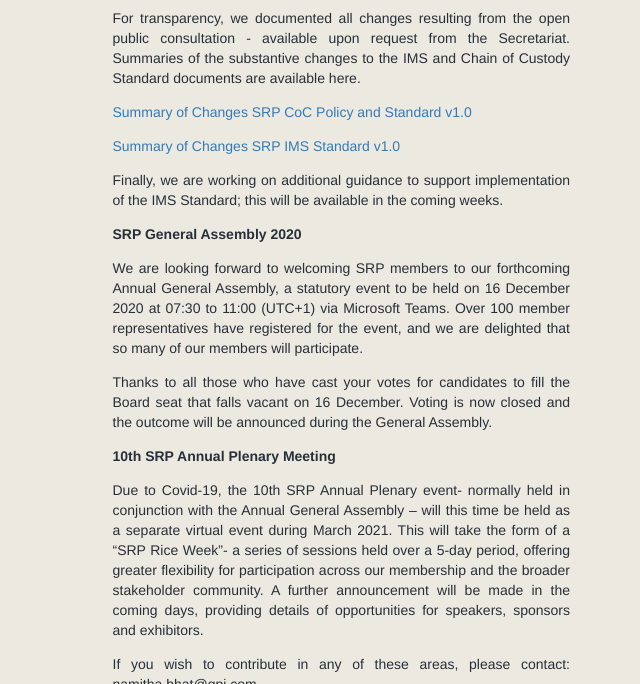
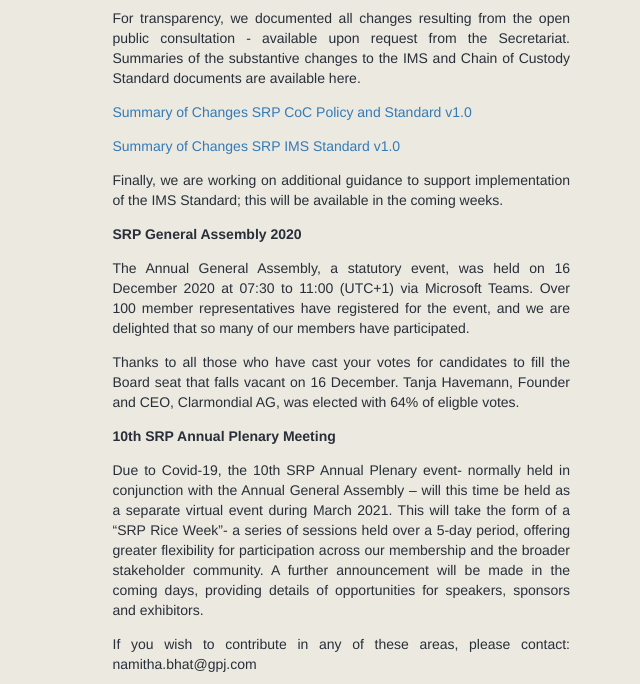
Before and after one commit to sustainablericeplatform/sustainablericeplatform.github.io, a Jekyll site: the page built from index.html, in a window 1280 px wide and 900 px high, scrolled down 1344 px, cut to the strip 0-684 px from the top of the window. Shown: the whole strip, without its empty margins (640-1280 px from the left). Built offline with Jekyll 4.4.1, drawn with Linux system fonts in a browser that asks for light colours.

Commit message:
Update index.html

```diff
--- a/index.html
+++ b/index.html
@@ -92,8 +92,8 @@ layout: default
                      <p><a href="/assets/docs/SRP IMS Standard_v1.0 - Changes Document 101220.pdf" target=_blank">Summary of Changes SRP IMS Standard v1.0</a></p>
                      <p>Finally, we are working on additional guidance to support implementation of the IMS Standard; this will be available in the coming weeks.</p>
                     <p><strong>SRP General Assembly 2020</strong></p>
-                    <p>We are looking forward to welcoming SRP members to our forthcoming Annual General Assembly, a statutory event to be held on 16 December 2020 at 07:30 to 11:00 (UTC+1) via Microsoft Teams. Over 100 member representatives have registered for the event, and we are delighted that so many of our members will participate.</p>
-                    <p>Thanks to all those who have cast your votes for candidates to fill the Board seat that falls vacant on 16 December. Voting is now closed and the outcome will be announced during the General Assembly.</p>
+                    <p>The Annual General Assembly, a statutory event, was held on 16 December 2020 at 07:30 to 11:00 (UTC+1) via Microsoft Teams. Over 100 member representatives have registered for the event, and we are delighted that so many of our members have participated.</p>
+                    <p>Thanks to all those who have cast your votes for candidates to fill the Board seat that falls vacant on 16 December. Tanja Havemann, Founder and CEO, Clarmondial AG, was elected with 64% of eligble votes.</p>
 
                     <p><strong>10th SRP Annual Plenary Meeting</strong></p>
 <p>Due to Covid-19, the 10th SRP Annual Plenary event- normally held in conjunction with the Annual General Assembly – will this time be held as a separate virtual event during March 2021. This will take the form of a “SRP Rice Week”- a series of sessions held over a 5-day period, offering greater flexibility for participation across our membership and the broader stakeholder community.
```
